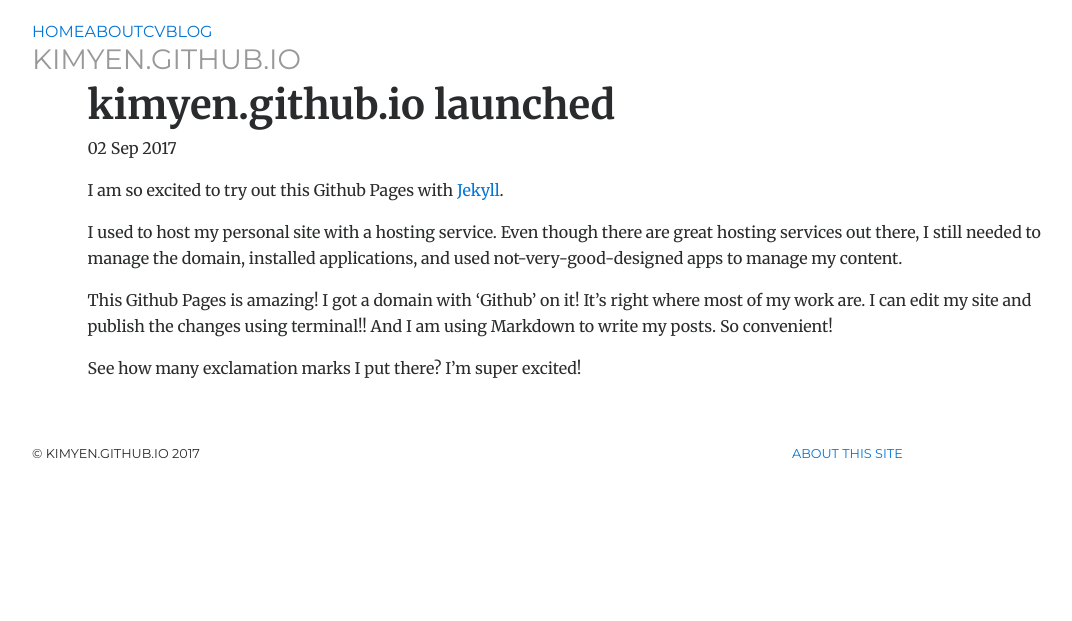
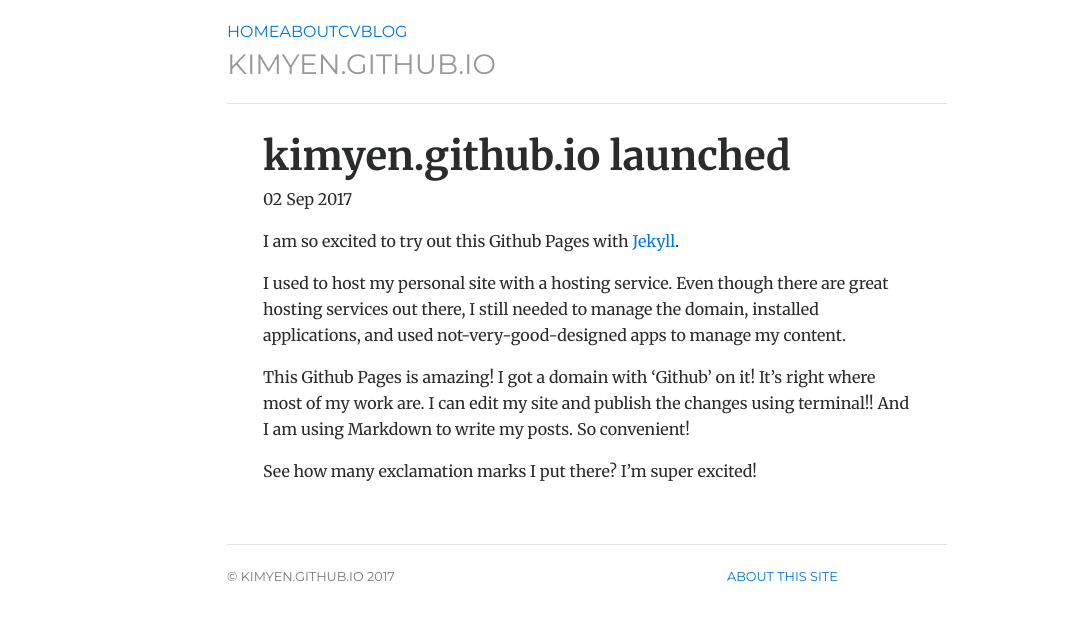
Before and after one commit to kimyen/kimyen.github.io-old, a Jekyll site: the page built from _posts/2017-09-02-site-launched.md, in a window 1280 px wide. Shown: the top 621 px of the page, without its empty margins (53-1125 px from the left). Built offline with Jekyll 4.4.1, drawn with Linux system fonts in a browser that asks for light colours.

Commit message:
Update default.html
use the copied styles

```diff
--- a/_layouts/default.html
+++ b/_layouts/default.html
@@ -4,9 +4,10 @@
 		<title>{{ page.title }}</title>
 		<meta charset="utf-8">
 		<meta name="viewport" content="width=device-width, initial-scale=1">
-		<!-- link to main stylesheet -->
-		<link rel="stylesheet" type="text/css" href="/css/bootstrap.css">
-		<link rel="stylesheet" type="text/css" href="/css/style.css">
+
+		<link href="/css/bootstrap.css" rel="stylesheet">
+		<link href="/css/jumbotron-narrow.css" rel="stylesheet">
+		<link href="/css/style.css" rel="stylesheet">
 	</head>
 	<body>
 		<div class="container">
```
